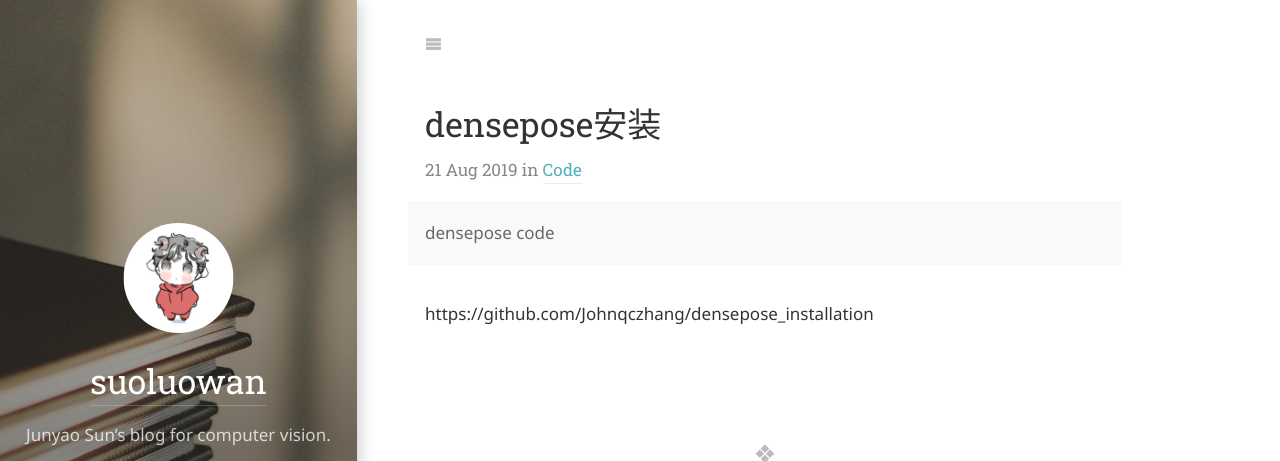
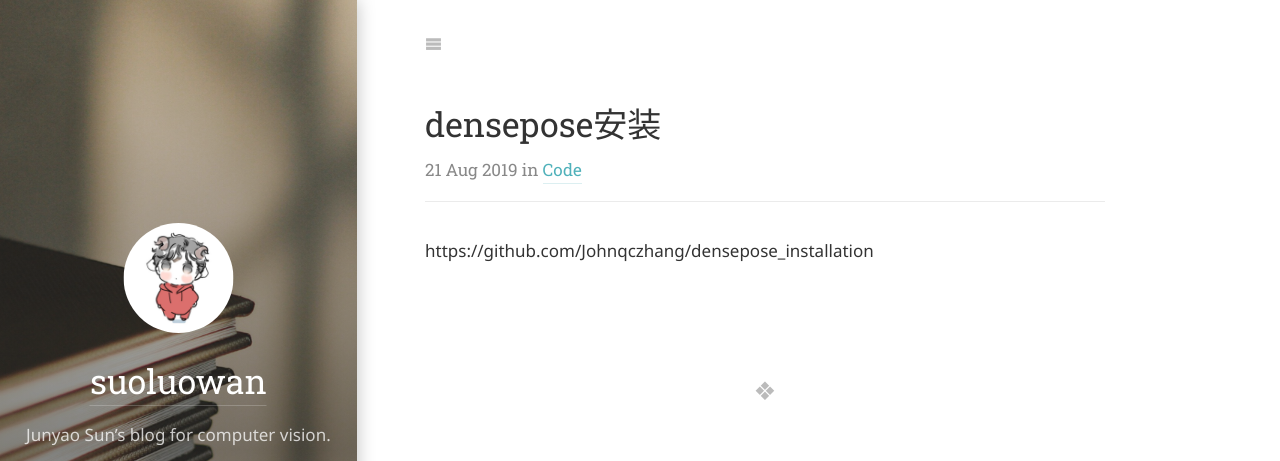
Before and after one commit to suoluowan/suoluowan.github.io, a Jekyll site: the page built from code/_posts/2019-08-21-densepose.md, in a window 1280 px wide. Shown: the top 461 px of the page. Built offline with Jekyll 4.4.1, drawn with Linux system fonts in a browser that asks for light colours; some web fonts are replaced; grey boxes are pictures that could not be loaded.

Commit message:
Update 2019-08-21-densepose.md

```diff
--- a/code/_posts/2019-08-21-densepose.md
+++ b/code/_posts/2019-08-21-densepose.md
@@ -1,9 +1,6 @@
 ---
 layout: post
 title: densepose安装
-description: >
-  densepose code
-author: author1
 noindex: true
 ---
 
```
